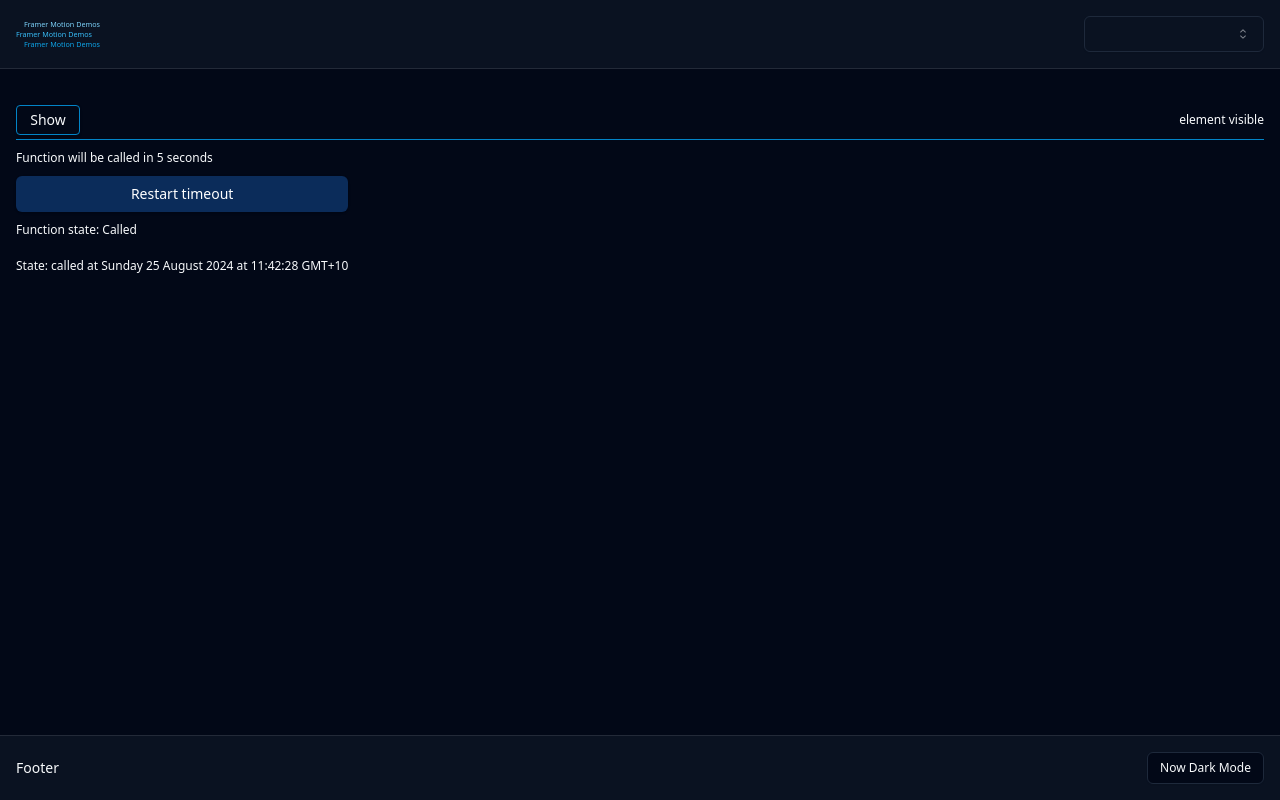
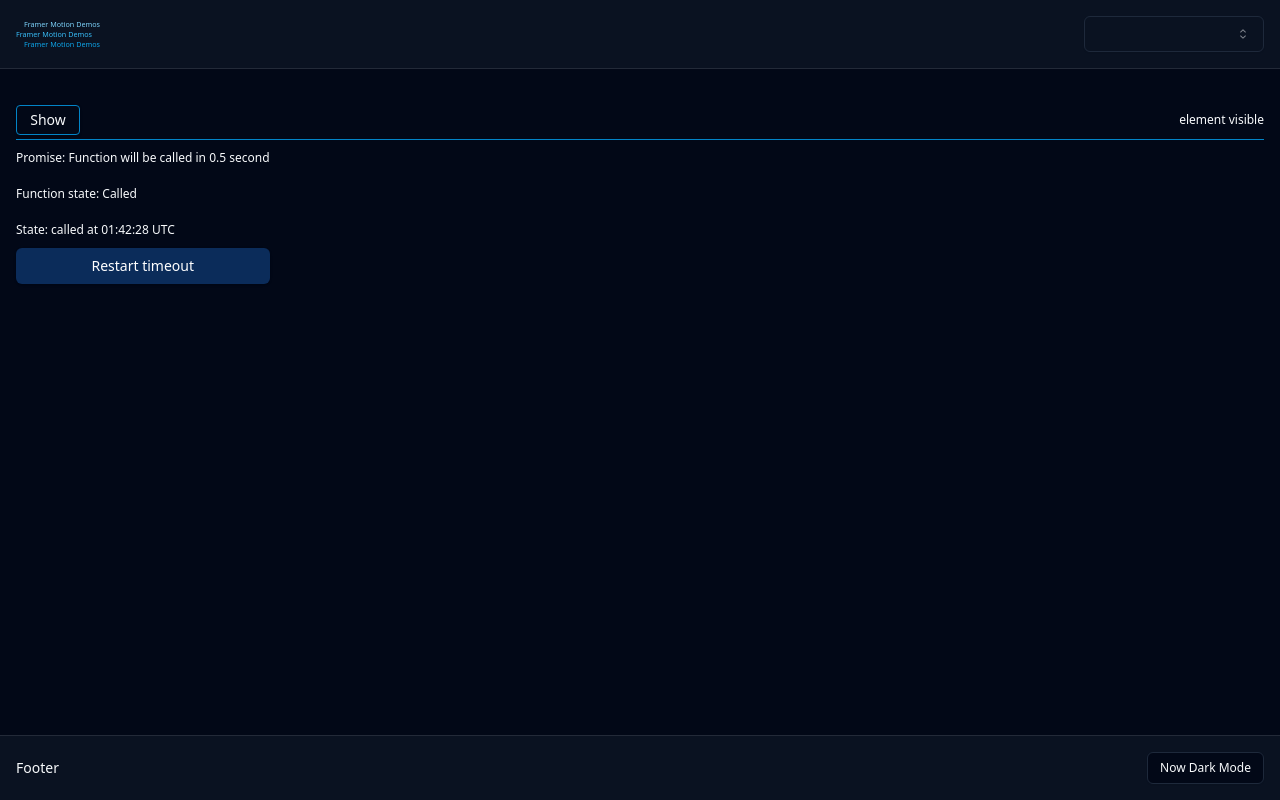
Before and after one commit to maxzz/framer-motion-tv, a React (Vite) app: page / in a window 1280 px wide. Built offline with nearby package versions, Linux system fonts and the light colour scheme.

Commit message:
WIP. simple demo. add timeout. 4

```diff
--- a/src/components/2-main/1-demos/1-simple.tsx
+++ b/src/components/2-main/1-demos/1-simple.tsx
@@ -16,9 +16,9 @@ export function Demo1Simple() {
         const date = new Date();
 
         const msg = new Intl.DateTimeFormat('en-GB', {
-            dateStyle: 'full',
+            //dateStyle: 'full',
             timeStyle: 'long',
-            timeZone: 'Australia/Sydney',
+            //timeZone: 'Australia/Sydney',
           }).format(date)
 
         setState(`called at ${msg}`);
@@ -62,13 +62,8 @@ export function Demo1Simple() {
 
             <div className="text-xs inline-grid grid-rows-4 items-center">
                 <div>
-                    {readyState !== null ? 'Function will be called in 5 seconds' : 'Timer cancelled'}
+                    Promise: {readyState !== null ? 'Function will be called in 0.5 second' : 'Timer cancelled'}
                 </div>
-
-                <Button onClick={cancelButtonClick}>
-                    {readyState === false ? 'Cancel' : 'Restart'}{' '}
-                    timeout
-                </Button>
 
                 <div>
                     Function state: {readyState === false ? 'Pending' : readyState ? 'Called' : 'Cancelled'}
@@ -77,6 +72,11 @@ export function Demo1Simple() {
                 <div>
                     State: {state}
                 </div>
+
+                <Button onClick={cancelButtonClick}>
+                    {readyState === false ? 'Cancel' : 'Restart'}{' '}
+                    timeout
+                </Button>
             </div>
 
             <div className="grid place-items-center">
```
